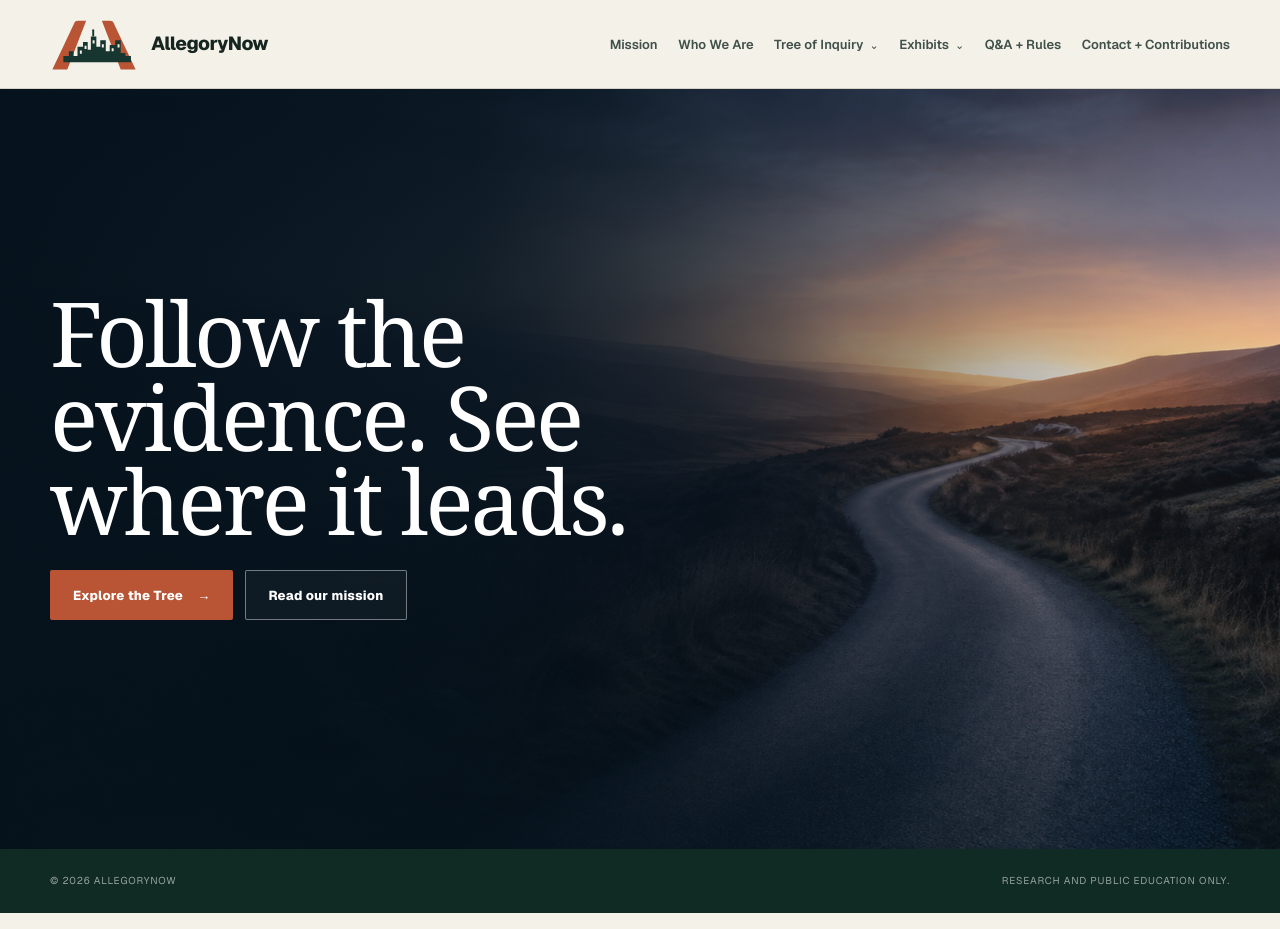
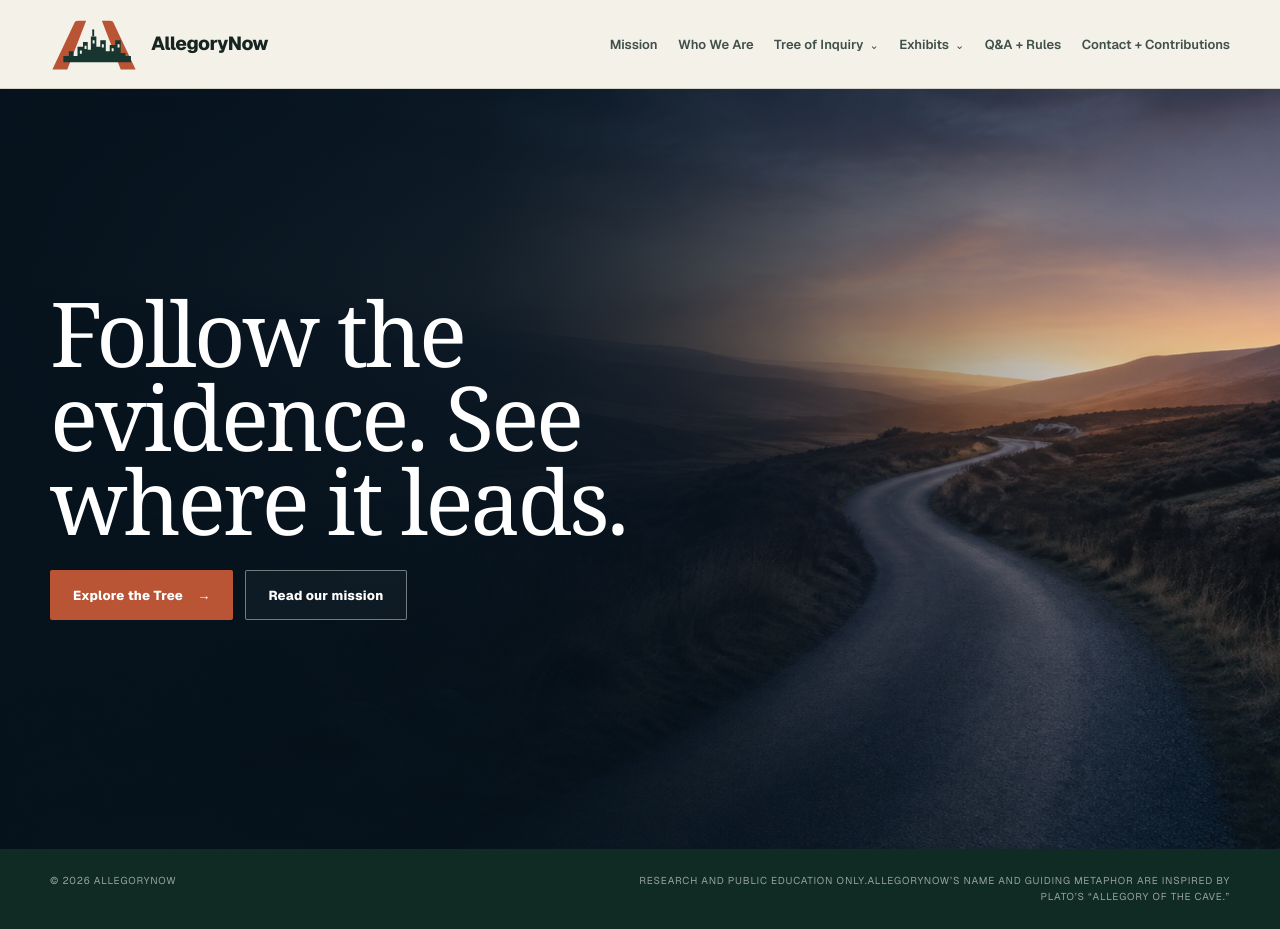
Before and after one commit to orscathinus/passion, a Next.js app: page / in a window 1280 px wide. Built offline with nearby package versions, Linux system fonts and the light colour scheme; no server answers.

Commit message:
Update app/components/SiteChrome.tsx

```diff
--- a/app/components/SiteChrome.tsx
+++ b/app/components/SiteChrome.tsx
@@ -57,7 +57,13 @@ export function SiteFooter() {
   const cms = useCmsDocument();
   return (
     <footer className="site-footer">
-      <div className="shell footer-bottom"><span>{cms.site.footerLeft}</span><span>{cms.site.footerRight}</span></div>
+      <div className="shell footer-bottom">
+        <span>{cms.site.footerLeft}</span>
+        <span className="footer-notes">
+          <span>{cms.site.footerRight}</span>
+          <span className="footer-credit">AllegoryNow’s name and guiding metaphor are inspired by Plato’s “Allegory of the Cave.”</span>
+        </span>
+      </div>
     </footer>
   );
 }
```
